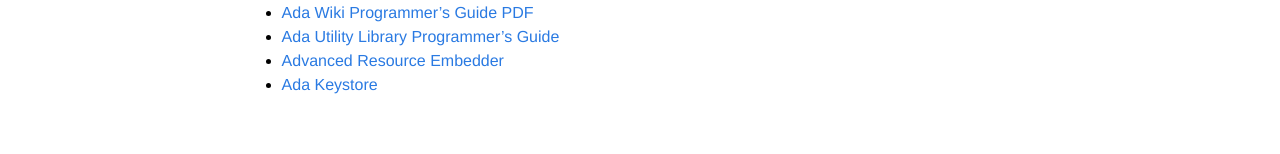
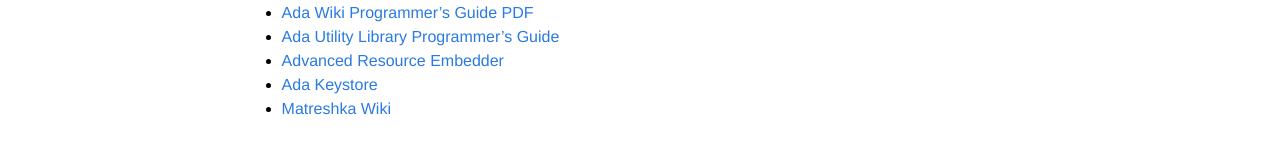
Before and after one commit to quornings/quornings.github.io, a Jekyll site: the page built from manuals.md, in a window 1280 px wide. Shown: the part 461-615 px from the top of the page. Built offline with Jekyll 4.4.1, drawn with Linux system fonts in a browser that asks for light colours.

Commit message:
Add Matreshka Wiki

```diff
--- a/manuals.md
+++ b/manuals.md
@@ -20,3 +20,4 @@ permalink: /manuals/
 - [Ada Utility Library Programmer's Guide](https://ada-util.readthedocs.io/en/latest/)
 - [Advanced Resource Embedder](https://resource-embedder.readthedocs.io/en/latest/)
 - [Ada Keystore](https://ada-keystore.readthedocs.io/en/latest/)
+- [Matreshka Wiki](http://forge.ada-ru.org/matreshka/wiki/WikiStart)
```
